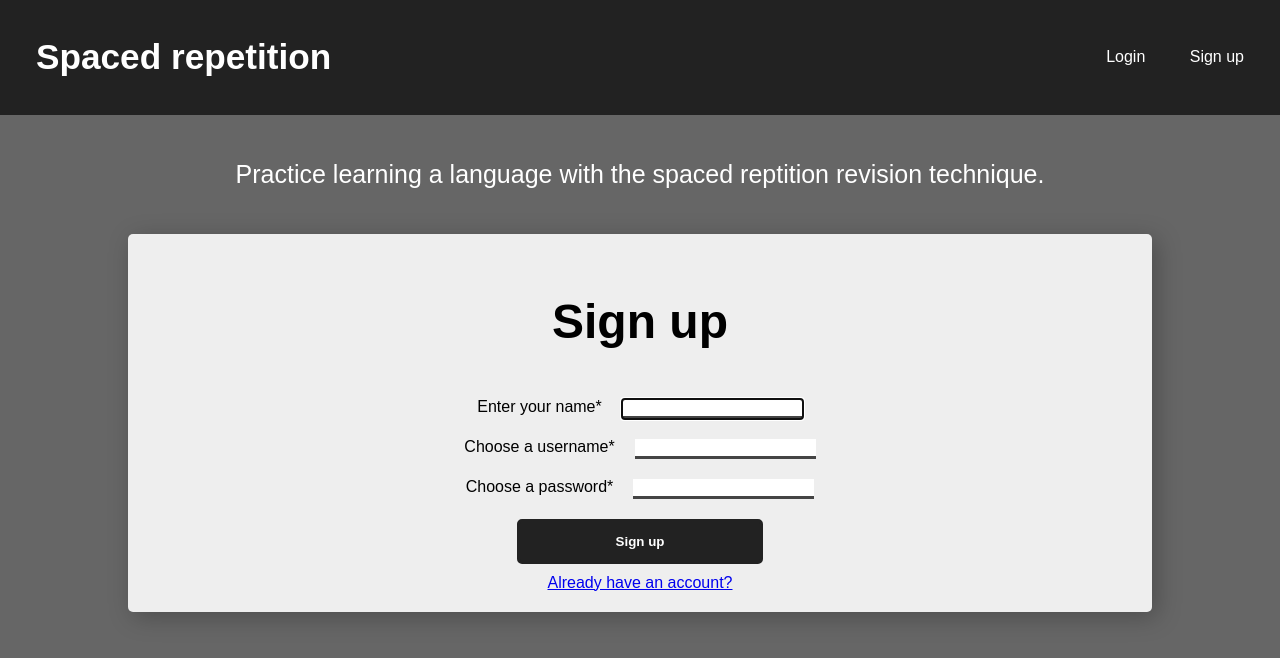
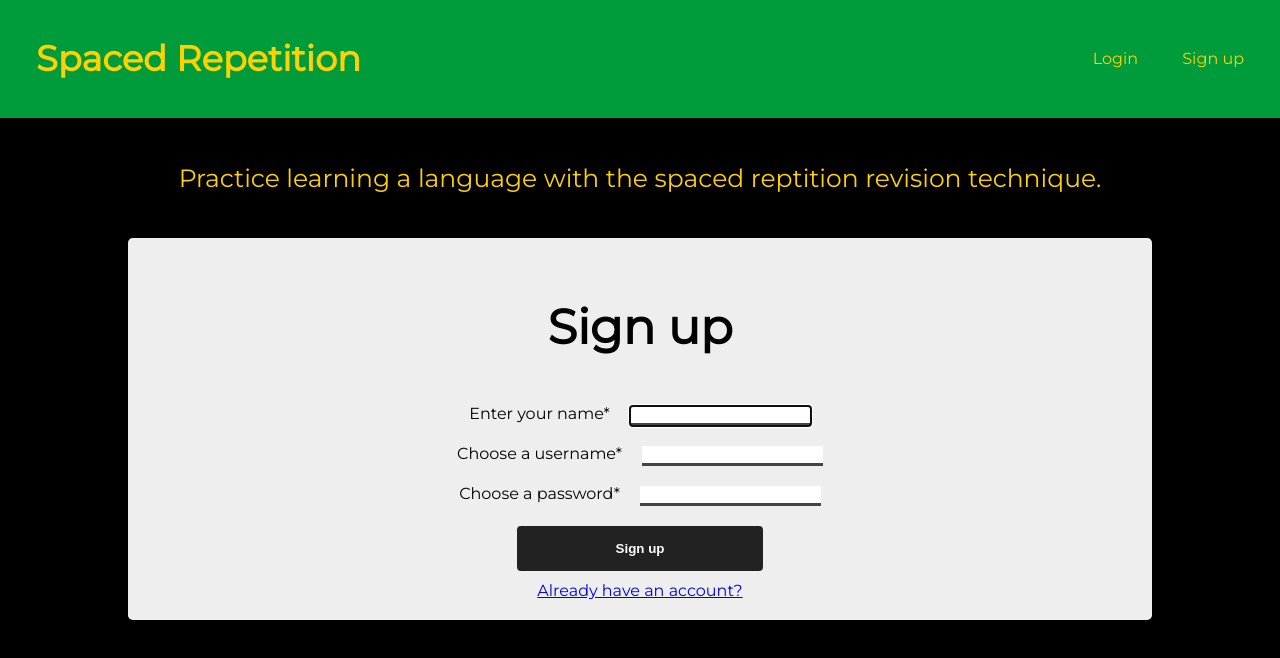
Before and after one commit to DominicVolante/spaced-rep-client, a React (Create React App) app: page /register in a window 1280 px wide. Shown: the top 658 px of the page. Built offline with nearby package versions, Linux system fonts and the light colour scheme.

Commit message:
fixed issue with incorrect answer

```diff
--- a/src/components/Header.js
+++ b/src/components/Header.js
@@ -37,7 +37,7 @@ class Header extends Component {
     return (
       <header className="Header">
         <h1>
-          <Link to="/">Spaced repetition</Link>
+          <Link to="/">Spaced Repetition</Link>
         </h1>
         {TokenService.hasAuthToken()
           ? this.renderLogoutLink()
--- a/src/components/Prompt.js
+++ b/src/components/Prompt.js
@@ -10,15 +10,14 @@ class Prompt extends Component {
 
     return (
       <div className="correct">
-        <h2 className="learn-header">You were correct! :D</h2>
-        <div className="DisplayScore">
-          <p>Your total score is: {this.context.nextWord.totalScore}</p>
-        </div>
+        <h2 className="learn-header">Correct</h2>
         <div className="DisplayFeedback">
           <p>
-            The correct translation for {word.nextWord} was{" "}
-            {this.context.nextWord.answer} and you chose {guess}!
+            {word.nextWord} means: {guess}
           </p>
+        </div>
+        <div className="DisplayScore">
+          <p>Your current score is: {this.context.nextWord.totalScore}</p>
         </div>
       </div>
     );
@@ -29,15 +28,15 @@ class Prompt extends Component {
 
     return (
       <div className="incorrect">
-        <h2 className="learn-header">{"Good try, but not quite right :("}</h2>
-        <div className="DisplayScore">
-          <p>Your total score is: {this.context.nextWord.totalScore}</p>
-        </div>
+        <h2 className="learn-header">{"Keep trying!"}</h2>
         <div className="DisplayFeedback">
           <p>
-            The correct translation for {word.nextWord} was{" "}
-            {this.context.nextWord.answer} and you chose {guess}!
+            {word.nextWord} actually means: {this.context.nextWord.answer}. You
+            tried "{guess}".
           </p>
+        </div>
+        <div className="DisplayScore">
+          <p>Your current score is: {this.context.nextWord.totalScore}</p>
         </div>
       </div>
     );
@@ -53,7 +52,7 @@ class Prompt extends Component {
         {this.context.nextWord.isCorrect === true
           ? this.renderCorrect()
           : this.renderIncorrect()}
-        <Button onClick={() => this.handleNext()}>Try another word!</Button>
+        <Button onClick={() => this.handleNext()}>Next word</Button>
       </div>
     );
   }
--- a/src/index.css
+++ b/src/index.css
@@ -1,16 +1,16 @@
-@import url('https://fonts.googleapis.com/css?family=Ubuntu');
+@import url("https://fonts.googleapis.com/css2?family=Montserrat&display=swap");
 
 * {
   box-sizing: border-box;
 }
 
 body {
-  background-color: #666;
+  background-color: #000000;
   width: 100%;
   height: 100%;
   margin: 0;
   padding: 0;
-  font-family: 'ABeeZee', sans-serif;
+  font-family: Montserrat, sans-serif;
   -webkit-font-smoothing: antialiased;
   -moz-osx-font-smoothing: grayscale;
 }
@@ -26,7 +26,7 @@ input:-webkit-autofill,
 input:-webkit-autofill:hover,
 input:-webkit-autofill:focus,
 input:-webkit-autofill:active,
-input[type=text] {
+input[type="text"] {
   -webkit-text-fill-color: #000 !important;
 }
 
@@ -37,7 +37,6 @@ input[type=text] {
   font-weight: bold;
 }
 
-
 /* App */
 
 .main {
@@ -45,25 +44,23 @@ input[type=text] {
 }
 
 .alert {
-  color: red;
+  color: orange;
   font-size: 1.5rem;
   font-weight: bold;
 }
-
-
 
 /* registration */
 
 .reg-p {
   font-size: 25px;
-  color: #fff;
+  color: #fed201;
   padding: 20px;
 }
 .wrapper {
   width: 80%;
   margin: 0 auto;
   background-color: rgba(255, 255, 255, 0.75);
-  border-radius: 5px;
+  border-radius: 0.3em;
   box-shadow: 5px 5px 25px rgba(0, 0, 0, 0.25);
 }
 
@@ -79,7 +76,6 @@ footer {
   }
 }
 
-
 /* learning */
 
 .learn-header {
@@ -87,6 +83,11 @@ footer {
   color: #fff;
   padding: 20px;
 }
+
+.username {
+  color: #fed201;
+}
+
 .word-container {
   padding: 20px;
   background-color: #222;
@@ -94,7 +95,7 @@ footer {
   box-shadow: 5px 5px 25px rgba(0, 0, 0, 0.25);
   font-weight: bold;
   font-size: 25px;
-  border-radius: 5px;
+  border-radius: 0.3em;
 }
 .guess-form {
   display: flex;
@@ -112,15 +113,15 @@ footer {
   margin: 0 auto;
   padding: 20px;
   background-color: rgba(255, 255, 255, 0.75);
-  border-radius: 5px;
+  border-radius: 0.3em;
   box-shadow: 5px 5px 25px rgba(0, 0, 0, 0.25);
 }
 .correct {
   width: 50%;
   margin: 20px auto;
   padding: 20px;
-  background-color: rgb(0, 102, 34);
-  border-radius: 5px;
+  background-color: #009c3b;
+  border-radius: 0.3em;
   box-shadow: 5px 5px 25px rgba(0, 0, 0, 0.25);
   color: #fff;
 }
@@ -128,12 +129,11 @@ footer {
   width: 50%;
   margin: 20px auto;
   padding: 20px;
-  background-color: rgb(114, 12, 12);
-  border-radius: 5px;
+  background-color: #ff0000;
+  border-radius: 0.3em;
   box-shadow: 5px 5px 25px rgba(0, 0, 0, 0.25);
   color: #fff;
 }
-
 
 /* Dashboard */
 
@@ -142,7 +142,7 @@ li {
 }
 
 .dashboard-header {
-  color: #fff;
+  color: #fed201;
 }
 .word {
   margin: 1rem;
@@ -155,7 +155,7 @@ li {
   color: rgb(34, 34, 34);
   box-shadow: 5px 5px 25px rgba(0, 0, 0, 0.25);
   font-weight: bold;
-  border-radius: 5px;
+  border-radius: 0.3em;
   display: flex;
   justify-content: space-around;
   align-items: center;
@@ -181,7 +181,8 @@ li {
   margin: 0 auto;
 }
 
-.btn, .Button {
+.btn,
+.Button {
   text-decoration: none;
   background-color: #222;
   color: #fff;
@@ -189,29 +190,30 @@ li {
   font-weight: 700;
   margin: 10px;
   padding: 12px 24px;
-  border-radius: 5px;
+  border-radius: 0.3em;
   border: 3px solid #222;
   display: inline-block;
   cursor: pointer;
 }
-.btn:hover, .Button:hover {
+.btn:hover,
+.Button:hover {
   background-color: #444;
 }
-
 
 /* header */
 
 .Header {
-  background-color: #222;
+  background-color: #009c3b;
   padding: 1rem;
   display: flex;
   justify-content: space-between;
 }
+
 .Header a {
   text-decoration: none;
   padding: 0 10px;
   margin: 0 10px;
-  color: #fff;
+  color: #fed201;
 }
 
 .Header h1 a {
@@ -247,9 +249,7 @@ li {
   margin: 10px;
   border: none;
   border-bottom: 3px solid #444;
-
 }
-
 
 /* button */
 
@@ -264,18 +264,16 @@ li {
   color: #444;
 }
 
-
 /* Login */
 
 .wrapper {
   width: 80%;
-  margin: 0 auto;
+  margin: 20px auto;
   padding: 20px;
   background-color: #eee;
-  border-radius: 5px;
+  border-radius: 0.3em;
   box-shadow: 5px 5px 25px rgba(0, 0, 0, 0.25);
 }
-
 
 /* not found */
 
```
Also changed, not shown: src/services/token-service.js (+18 -20 lines), 1 other file (tests, documents, lock files or other folders).
